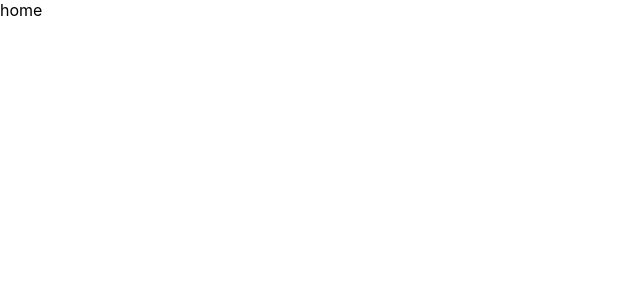
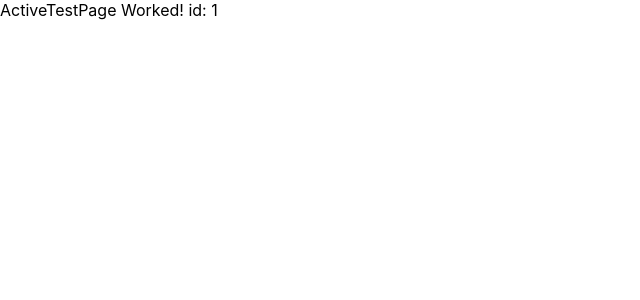
Before and after one commit to barspielberg/ExamSystem, a React (Create React App) app in the folder client/: page /ActiveTest/1 in a window 1280 px wide. Shown: the top 300 px of the page, without its empty margins (0-640 px from the left). Built offline with nearby package versions, Linux system fonts and the light colour scheme.

Commit message:
add pages router (and id for active test)

```diff
--- a/client/src/components/App.tsx
+++ b/client/src/components/App.tsx
@@ -1,14 +1,29 @@
 import React from "react";
 import { BrowserRouter, Route, Switch } from "react-router-dom";
 import "./App.scss";
+import ActiveTestPage from "./pages/activeTestPage/ActiveTestPage";
+import EditQuestionPage from "./pages/editQuestionPage/EditQuestionPage";
+import EditTestPage from "./pages/editTestPage/EditTestPage";
+import LoginPage from "./pages/loginPage/LoginPage";
+import MainMenuPage from "./pages/mainMenuPage/MainMenuPage";
+import ManageQuestionsPage from "./pages/manageQuestionsPage/ManageQuestionsPage";
+import ManageTestsPage from "./pages/manageTestsPage/ManageTestsPage";
+import StudentReportPage from "./pages/studentReportPage/StudentReportPage";
+import TestReportPage from "./pages/testReportPage/TestReportPage";
 
 function App() {
   return (
     <BrowserRouter>
       <Switch>
-        <Route path="/2"> 2</Route>
-        <Route path="/1"> 1</Route>
-        <Route path="/"> home</Route>
+        <Route path="/ActiveTest/:testId" component={ActiveTestPage} />
+        <Route path="/TestReport" component={TestReportPage} />
+        <Route path="/StudentReport" component={StudentReportPage} />
+        <Route path="/EditTest" component={EditTestPage} />
+        <Route path="/EditQuestion" component={EditQuestionPage} />
+        <Route path="/ManageTests" component={ManageTestsPage} />
+        <Route path="/ManageQuestions" component={ManageQuestionsPage} />
+        <Route path="/MainMenu" component={MainMenuPage} />
+        <Route path="/" component={LoginPage} />
       </Switch>
     </BrowserRouter>
   );
--- a/client/src/components/pages/activeTestPage/ActiveTestPage.tsx
+++ b/client/src/components/pages/activeTestPage/ActiveTestPage.tsx
@@ -1,9 +1,12 @@
 import React from "react";
+import { match } from "react-router";
 
-interface IActiveTestPageProps {}
+interface IActiveTestPageProps {
+  match: match<{ testId: string }>;
+}
 
-const ActiveTestPage: React.FC<IActiveTestPageProps> = ({}) => {
-  return <div>ActiveTestPage Worked!</div>;
+const ActiveTestPage: React.FC<IActiveTestPageProps> = ({ match }) => {
+  return <div>ActiveTestPage Worked! id: {match.params.testId} </div>;
 };
 
 export default ActiveTestPage;
```
Also changed, not shown: 1 other file (tests, documents, lock files or other folders).
